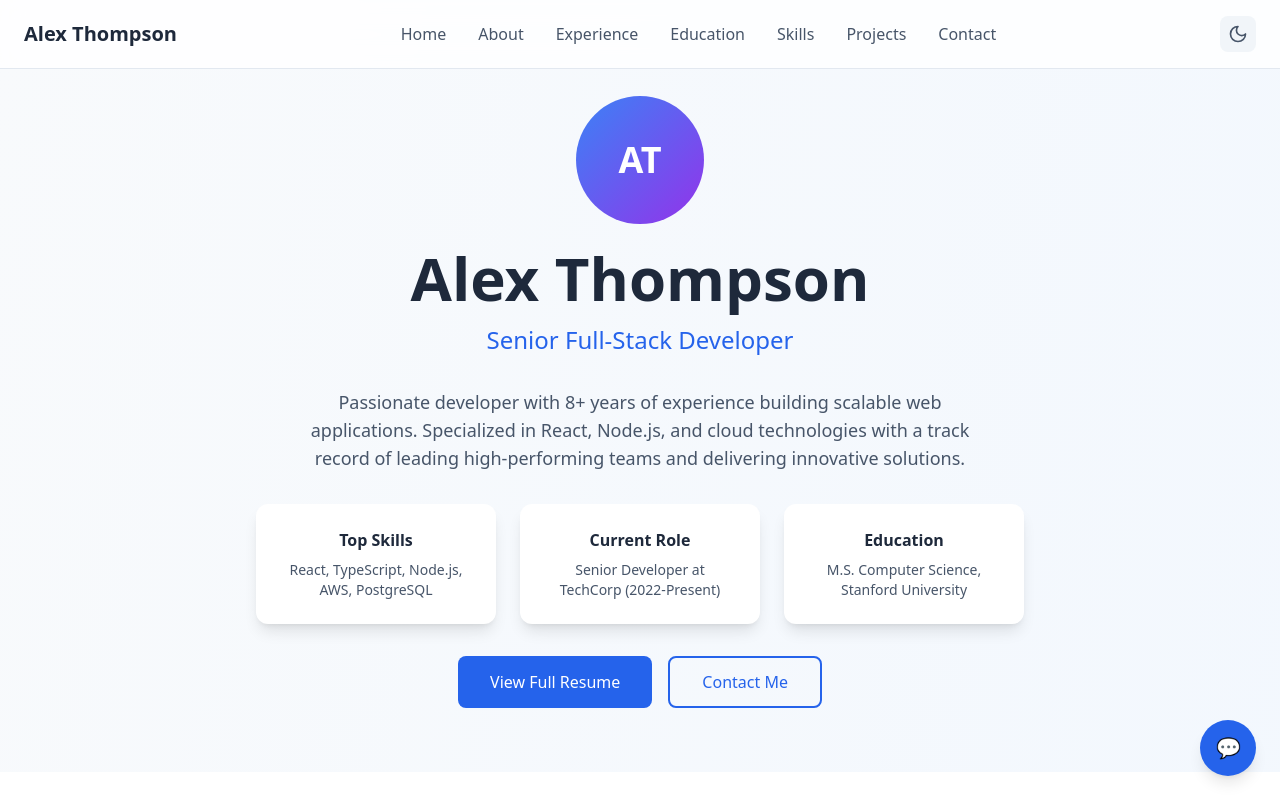
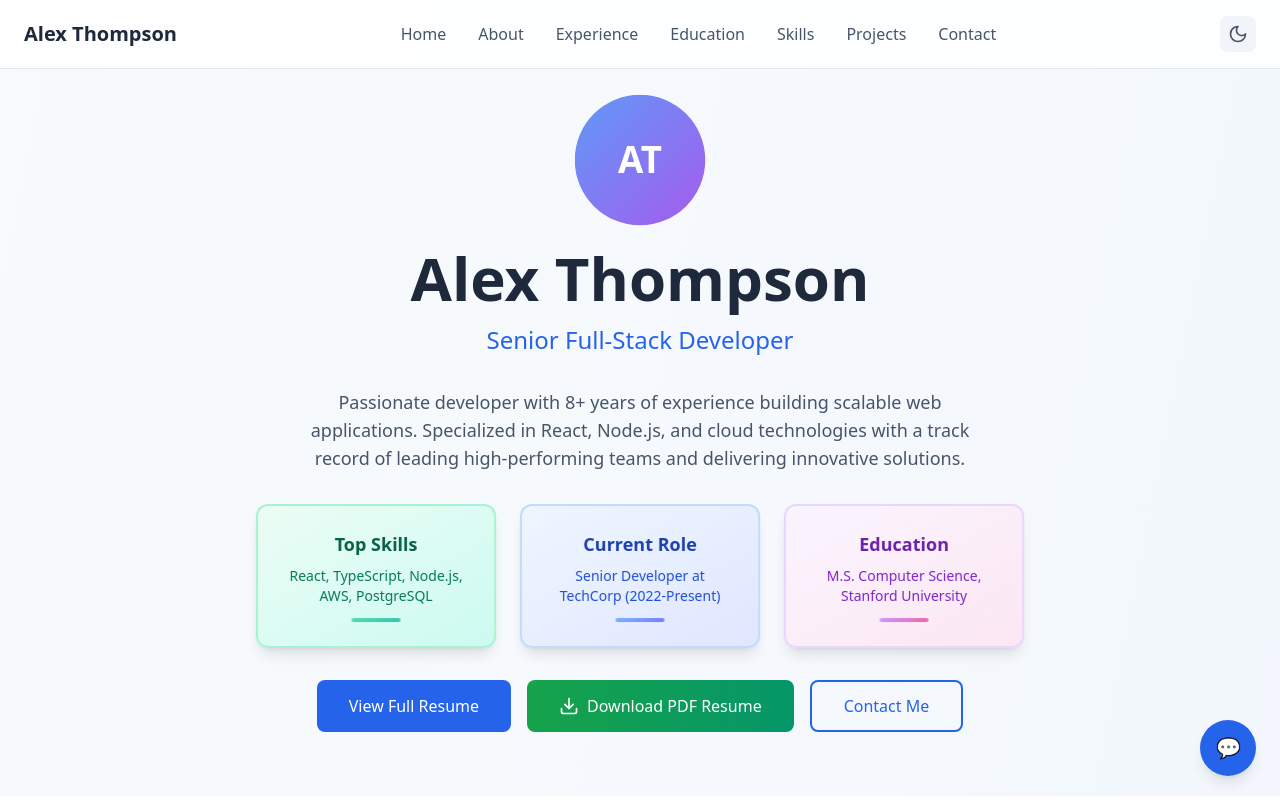
Before and after one commit to brightshadow9112/professional-profile, a React (Vite) app: page / in a window 1280 px wide. Shown: the top 800 px of the page. Built offline with nearby package versions, Linux system fonts and the light colour scheme.

Commit message:
Add PDF download and highlight animations
- Added a PDF download option for the resume.
- Enhanced the "Top Skills", "Current Role", and "Education" sections with highlighted and colorful animations.

```diff
--- a/src/components/Hero.tsx
+++ b/src/components/Hero.tsx
@@ -1,5 +1,6 @@
 
 import React from 'react';
+import { Download } from 'lucide-react';
 
 const Hero = () => {
   const scrollToSection = (sectionId: string) => {
@@ -9,12 +10,23 @@ const Hero = () => {
     }
   };
 
+  const handleDownloadResume = () => {
+    // This would link to the actual PDF resume uploaded by the developer
+    const resumeUrl = '/resume.pdf'; // This should be replaced with the actual uploaded resume URL
+    const link = document.createElement('a');
+    link.href = resumeUrl;
+    link.download = 'Alex_Thompson_Resume.pdf';
+    document.body.appendChild(link);
+    link.click();
+    document.body.removeChild(link);
+  };
+
   return (
     <section id="hero" className="pt-24 pb-16 px-6">
       <div className="container mx-auto max-w-4xl text-center">
         <div className="animate-fade-in">
           <div className="mb-8">
-            <div className="w-32 h-32 mx-auto mb-6 rounded-full bg-gradient-to-br from-blue-500 to-purple-600 flex items-center justify-center text-white text-4xl font-bold">
+            <div className="w-32 h-32 mx-auto mb-6 rounded-full bg-gradient-to-br from-blue-500 to-purple-600 flex items-center justify-center text-white text-4xl font-bold animate-pulse">
               AT
             </div>
             <h1 className="text-5xl md:text-6xl font-bold text-slate-800 dark:text-white mb-4">
@@ -32,23 +44,34 @@ const Hero = () => {
           </div>
 
           <div className="grid md:grid-cols-3 gap-6 mb-8 max-w-3xl mx-auto">
-            <div className="bg-white dark:bg-slate-800 p-6 rounded-xl shadow-lg hover:shadow-xl transition-shadow duration-300">
-              <h3 className="font-semibold text-slate-800 dark:text-white mb-2">Top Skills</h3>
-              <p className="text-slate-600 dark:text-slate-300 text-sm">
+            <div className="bg-gradient-to-br from-emerald-50 to-teal-100 dark:from-emerald-900/30 dark:to-teal-800/30 p-6 rounded-xl shadow-lg hover:shadow-xl transition-all duration-300 hover:scale-105 border-2 border-emerald-200 dark:border-emerald-700 animate-pulse">
+              <h3 className="font-semibold text-emerald-800 dark:text-emerald-300 mb-2 text-lg">Top Skills</h3>
+              <p className="text-emerald-700 dark:text-emerald-200 text-sm font-medium">
                 React, TypeScript, Node.js, AWS, PostgreSQL
               </p>
+              <div className="mt-3 flex justify-center">
+                <div className="w-12 h-1 bg-gradient-to-r from-emerald-400 to-teal-500 rounded-full animate-pulse"></div>
+              </div>
             </div>
-            <div className="bg-white dark:bg-slate-800 p-6 rounded-xl shadow-lg hover:shadow-xl transition-shadow duration-300">
-              <h3 className="font-semibold text-slate-800 dark:text-white mb-2">Current Role</h3>
-              <p className="text-slate-600 dark:text-slate-300 text-sm">
+
+            <div className="bg-gradient-to-br from-blue-50 to-indigo-100 dark:from-blue-900/30 dark:to-indigo-800/30 p-6 rounded-xl shadow-lg hover:shadow-xl transition-all duration-300 hover:scale-105 border-2 border-blue-200 dark:border-blue-700 animate-pulse">
+              <h3 className="font-semibold text-blue-800 dark:text-blue-300 mb-2 text-lg">Current Role</h3>
+              <p className="text-blue-700 dark:text-blue-200 text-sm font-medium">
                 Senior Developer at TechCorp (2022-Present)
               </p>
+              <div className="mt-3 flex justify-center">
+                <div className="w-12 h-1 bg-gradient-to-r from-blue-400 to-indigo-500 rounded-full animate-pulse"></div>
+              </div>
             </div>
-            <div className="bg-white dark:bg-slate-800 p-6 rounded-xl shadow-lg hover:shadow-xl transition-shadow duration-300">
-              <h3 className="font-semibold text-slate-800 dark:text-white mb-2">Education</h3>
-              <p className="text-slate-600 dark:text-slate-300 text-sm">
+
+            <div className="bg-gradient-to-br from-purple-50 to-pink-100 dark:from-purple-900/30 dark:to-pink-800/30 p-6 rounded-xl shadow-lg hover:shadow-xl transition-all duration-300 hover:scale-105 border-2 border-purple-200 dark:border-purple-700 animate-pulse">
+              <h3 className="font-semibold text-purple-800 dark:text-purple-300 mb-2 text-lg">Education</h3>
+              <p className="text-purple-700 dark:text-purple-200 text-sm font-medium">
                 M.S. Computer Science, Stanford University
               </p>
+              <div className="mt-3 flex justify-center">
+                <div className="w-12 h-1 bg-gradient-to-r from-purple-400 to-pink-500 rounded-full animate-pulse"></div>
+              </div>
             </div>
           </div>
 
@@ -58,6 +81,13 @@ const Hero = () => {
               className="px-8 py-3 bg-blue-600 text-white rounded-lg hover:bg-blue-700 transition-colors duration-200 font-medium"
             >
               View Full Resume
+            </button>
+            <button
+              onClick={handleDownloadResume}
+              className="px-8 py-3 bg-gradient-to-r from-green-600 to-emerald-600 text-white rounded-lg hover:from-green-700 hover:to-emerald-700 transition-all duration-200 font-medium flex items-center justify-center gap-2 hover:scale-105 transform"
+            >
+              <Download size={20} />
+              Download PDF Resume
             </button>
             <button
               onClick={() => scrollToSection('contact')}
--- a/tailwind.config.ts
+++ b/tailwind.config.ts
@@ -84,11 +84,33 @@ export default {
 					to: {
 						height: '0'
 					}
+				},
+				'fade-in': {
+					'0%': {
+						opacity: '0',
+						transform: 'translateY(10px)'
+					},
+					'100%': {
+						opacity: '1',
+						transform: 'translateY(0)'
+					}
+				},
+				'pulse': {
+					'0%, 100%': {
+						opacity: '1',
+						transform: 'scale(1)'
+					},
+					'50%': {
+						opacity: '0.8',
+						transform: 'scale(1.02)'
+					}
 				}
 			},
 			animation: {
 				'accordion-down': 'accordion-down 0.2s ease-out',
-				'accordion-up': 'accordion-up 0.2s ease-out'
+				'accordion-up': 'accordion-up 0.2s ease-out',
+				'fade-in': 'fade-in 0.6s ease-out',
+				'pulse': 'pulse 2s ease-in-out infinite'
 			}
 		}
 	},
```
